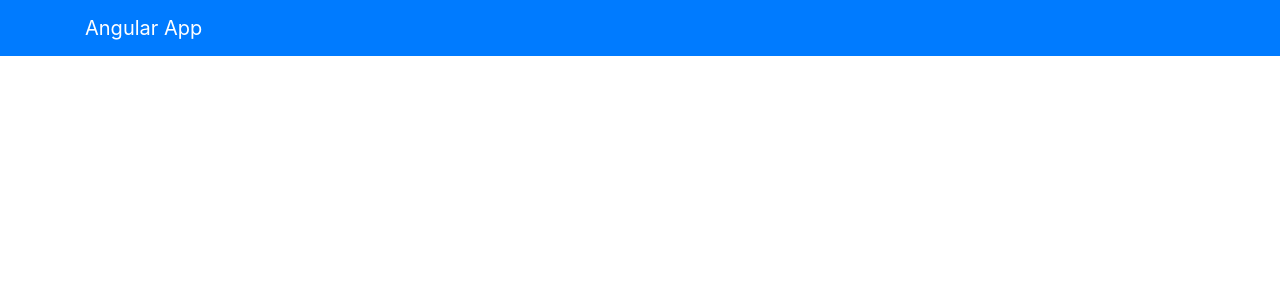
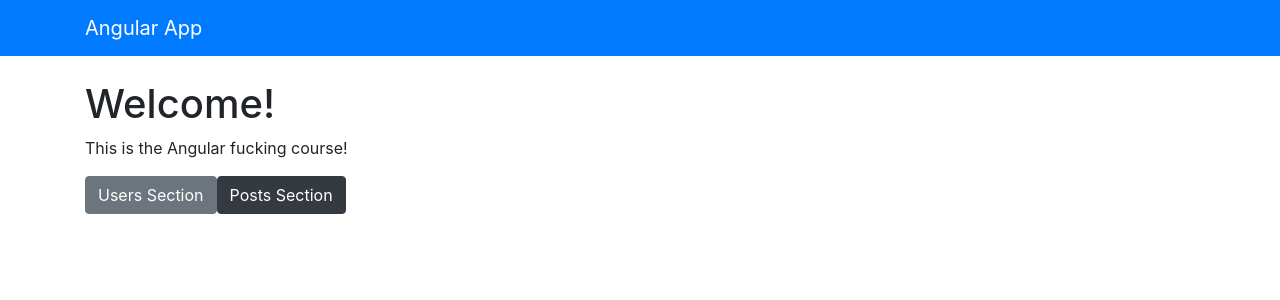
Before and after one commit to pedroist/angularcoursetraversy, an Angular app: page / in a window 1280 px wide. Shown: the top 300 px of the page. Built offline with nearby package versions, Linux system fonts and the light colour scheme.

Commit message:
Section 7 - Creating & Mapping Routes

```diff
--- a/src/app/app-routing.module.ts
+++ b/src/app/app-routing.module.ts
@@ -1,7 +1,15 @@
 import { NgModule } from '@angular/core';
 import { RouterModule, Routes } from '@angular/router';
+import { HomeComponent } from './components/home/home.component';
+import { UsersComponent } from './components/users/users.component';
+import { PostsComponent } from './components/posts/posts.component';
 
-const routes: Routes = [];
+
+const routes: Routes = [
+  { path: '', component: HomeComponent },
+  { path: 'users', component: UsersComponent },
+  { path: 'posts', component: PostsComponent }
+];
 
 @NgModule({
   exports: [RouterModule],
--- a/src/app/app.module.ts
+++ b/src/app/app.module.ts
@@ -9,9 +9,10 @@
 import { PostsComponent } from './components/posts/posts.component';
 import { PostFormComponent } from './components/post-form/post-form.component';
 import { AppRoutingModule } from './app-routing.module';
+import { HomeComponent } from './components/home/home.component';
 
 @NgModule({
-  declarations: [AppComponent, UserComponent, UsersComponent, NavbarComponent, PostsComponent, PostFormComponent],
+  declarations: [AppComponent, UserComponent, UsersComponent, NavbarComponent, PostsComponent, PostFormComponent, HomeComponent],
   imports: [BrowserModule, FormsModule, HttpClientModule, AppRoutingModule],
   providers: [],
 
--- /dev/null
+++ b/src/app/components/home/home.component.html
@@ -0,0 +1,4 @@
+<h1>Welcome!</h1>
+<p>This is the Angular fucking course!</p>
+<button class="btn btn-secondary">Users Section</button>
+<button class="btn btn-dark">Posts Section</button>
--- /dev/null
+++ b/src/app/components/home/home.component.ts
@@ -0,0 +1,15 @@
+import { Component, OnInit } from '@angular/core';
+
+@Component({
+  selector: 'app-home',
+  templateUrl: './home.component.html',
+  styleUrls: ['./home.component.css']
+})
+export class HomeComponent implements OnInit {
+
+  constructor() { }
+
+  ngOnInit() {
+  }
+
+}
```
Also changed, not shown: src/app/components/home/home.component.css (added).
